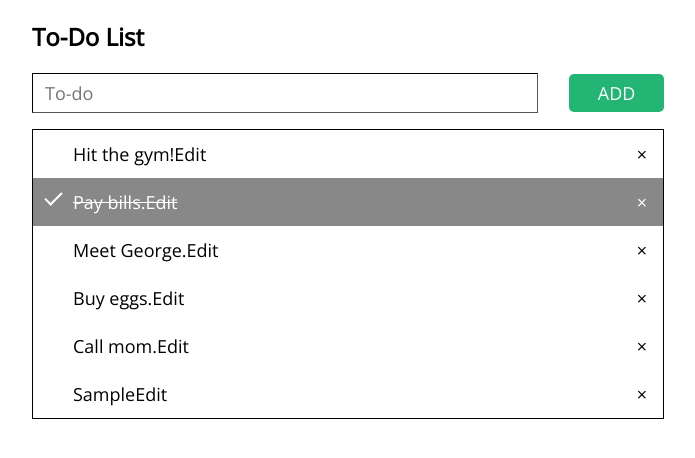
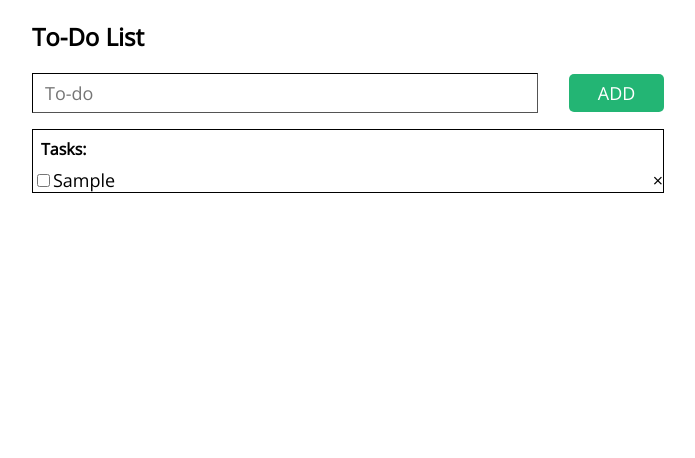
Before and after one commit to nsuarezcanton/todo-list-js, a plain HTML site: page phase_1/index.html in a window 1280 px wide. Both pictures are taken after typing "Sample" into the empty fields and a click on the button "ADD". Shown: the whole page, without its empty margins (292-987 px from the left). Drawn offline with nearby package versions, Linux system fonts and the light colour scheme.

Commit message:
improved logic; still needs edit functionality

```diff
--- a/phase_1/css/styles.css
+++ b/phase_1/css/styles.css
@@ -48,20 +48,24 @@
 	background-color: #2bdb8d;
 }
 
+#task_list_container {
+	border: 1px solid black;
+}
+
+#task_list_container h4 {
+	margin: 0.5em;
+}
+
 /* Remove margins and padding from the list */
 ul {
 	margin: 0;
 	padding: 0;
 	list-style-type: none;
-	border: 1px solid black;
 }
 
 /* Style the list items */
 ul li {
-    cursor: pointer;
 	position: relative;
-    padding: 12px 8px 12px 40px;
-    /*background: #eee;*/
 	font-size: 18px;
 	transition: 0.2s;
 
@@ -72,11 +76,6 @@ ul li {
 	user-select: none;
 }
 
-/* Darker background-color on hover */
-ul li:hover {
-    background: #ddd;
-}
-
 /* When clicked on, add a background color and strike out text */
 ul li.checked {
     background: #888;
@@ -84,26 +83,12 @@ ul li.checked {
     text-decoration: line-through;
 }
 
-/* Add a "checked" mark when clicked on */
-ul li.checked::before {
-    content: '';
-    position: absolute;
-    border-color: #fff;
-    border-style: solid;
-    border-width: 0 2px 2px 0;
-    top: 10px;
-    left: 16px;
-    transform: rotate(45deg);
-    height: 15px;
-    width: 7px;
-}
-
 /* Style the close button */
 .remove_button {
     position: absolute;
     right: 0;
     top: 0;
-    padding: 12px 16px 12px 16px
+    /*padding: 12px 16px 12px 16px*/
 }
 
 .remove_button:hover {
--- a/phase_1/index.html
+++ b/phase_1/index.html
@@ -13,12 +13,8 @@
 				<button onclick="newElement()" type="button" id="add_task_button">ADD</button>
 			</form>
 			<div id="task_list_container">
+				<h4>Tasks:</h4>
 				<ul id="task_list">
-					<li>Hit the gym!</li>
-					<li class="checked">Pay bills.</li>
-					<li>Meet George.</li>
-					<li>Buy eggs.</li>
-					<li>Call mom.</li>
 				</ul>
 			</div>
 		</div>
--- a/phase_1/js/todo_list.js
+++ b/phase_1/js/todo_list.js
@@ -1,75 +1,45 @@
-// Create a "remove" task button and append it to each list item
-var taskList = document.getElementsByTagName("LI");
-var index;
-for (index = 0; index < taskList.length; index++) {
-	var removeButton = document.createElement("SPAN");
-	var txt = document.createTextNode("\u00D7");
-	removeButton.className = "remove_button";
-	removeButton.appendChild(txt);
-	taskList[index].appendChild(removeButton);
-
-	var editSpan = document.createElement("SPAN");
-	var editTxt = document.createTextNode("Edit");
-	editSpan.className = "edit_button";
-	editSpan.appendChild(editTxt);
-	taskList[index].appendChild(editSpan);
-}
-
-// Click on a "done" button to hide the current list item
-var removeButton = document.getElementsByClassName("remove_button");
-for (var index = 0; index < removeButton.length; index++) {
-	removeButton[index].onclick = function() {
-		var div = this.parentElement;
-		div.style.display = "none";
-	}
-}
-
-var editButton = document.getElementsByClassName("edit_button");
-for (var index = 0; index < editButton.length; index++) {
-	editButton[index].onclick = function() {
-		var div = this.parentElement;
-		div.setAttribute("contentEditable", true);
-	}
-}
-
-// Add a "checked" symbol when clicking on a list item
-var list = document.querySelector('ul');
-list.addEventListener('click', function(ev) {
-  if (ev.target.tagName === 'LI') {
-    ev.target.classList.toggle('checked');
-  }
-}, false);
-
 // Create a new list item when clicking on the "ADD" button
 function newElement() {
 	var li = document.createElement("LI");
 	var inputValue = document.getElementById("task_input_field").value;
 	var t = document.createTextNode(inputValue);
 	li.appendChild(t);
-	if (inputValue === '') {
+
+	if (inputValue === "") {
 		alert("New task cannot be empty.");
 	} else {
 		document.getElementById("task_list").appendChild(li);
 	}
 	document.getElementById("task_input_field").value = "";
 
+	var removeSpan = newRemoveButton()
+	li.appendChild(removeSpan);
+
+	removeSpan.onclick = function(e) {
+		var list = document.getElementById("task_list");
+		list.removeChild(this.parentElement);
+	};
+
+	var doneInput = newCheckbox()
+	li.insertBefore(doneInput, li.childNodes[0]);
+
+	doneInput.addEventListener("change", function(e) {
+		this.parentElement.classList.toggle("checked");
+	});
+}
+
+// Returns a new "remove" button.
+function newRemoveButton() {
 	var removeSpan = document.createElement("SPAN");
 	var removeTxt = document.createTextNode("\u00D7");
 	removeSpan.className = "remove_button";
 	removeSpan.appendChild(removeTxt);
-	li.appendChild(removeSpan);
+	return removeSpan;
+}
 
-	var editSpan = document.createElement("SPAN");
-	var editTxt = document.createTextNode("Edit");
-	editSpan.className = "edit_button";
-	editSpan.appendChild(editTxt);
-	li.appendChild(editSpan);
-
-	for (i = 0; i < removeButton.length; i++) {
-		removeButton[i].onclick = function() {
-			var div = this.parentElement;
-			console.log(div);
-			div.style.display = "none";
-		}
-	}
+// Returns a new "checkbox" input element.
+function newCheckbox() {
+	var checkbox = document.createElement("INPUT")
+	checkbox.setAttribute("type", "checkbox")
+	return checkbox;
 }
```
Lines whose indentation alone changed are shown as unchanged.
